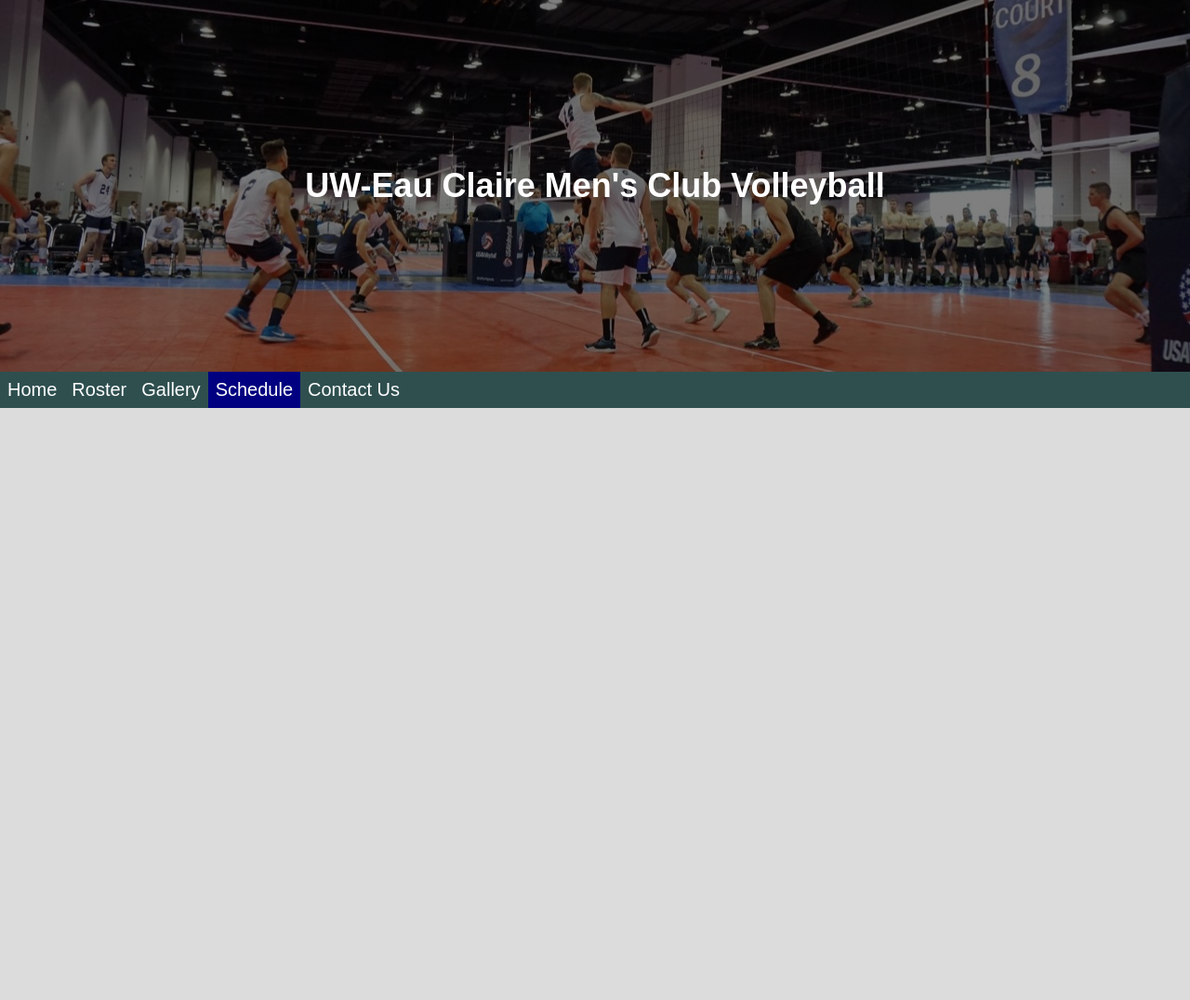
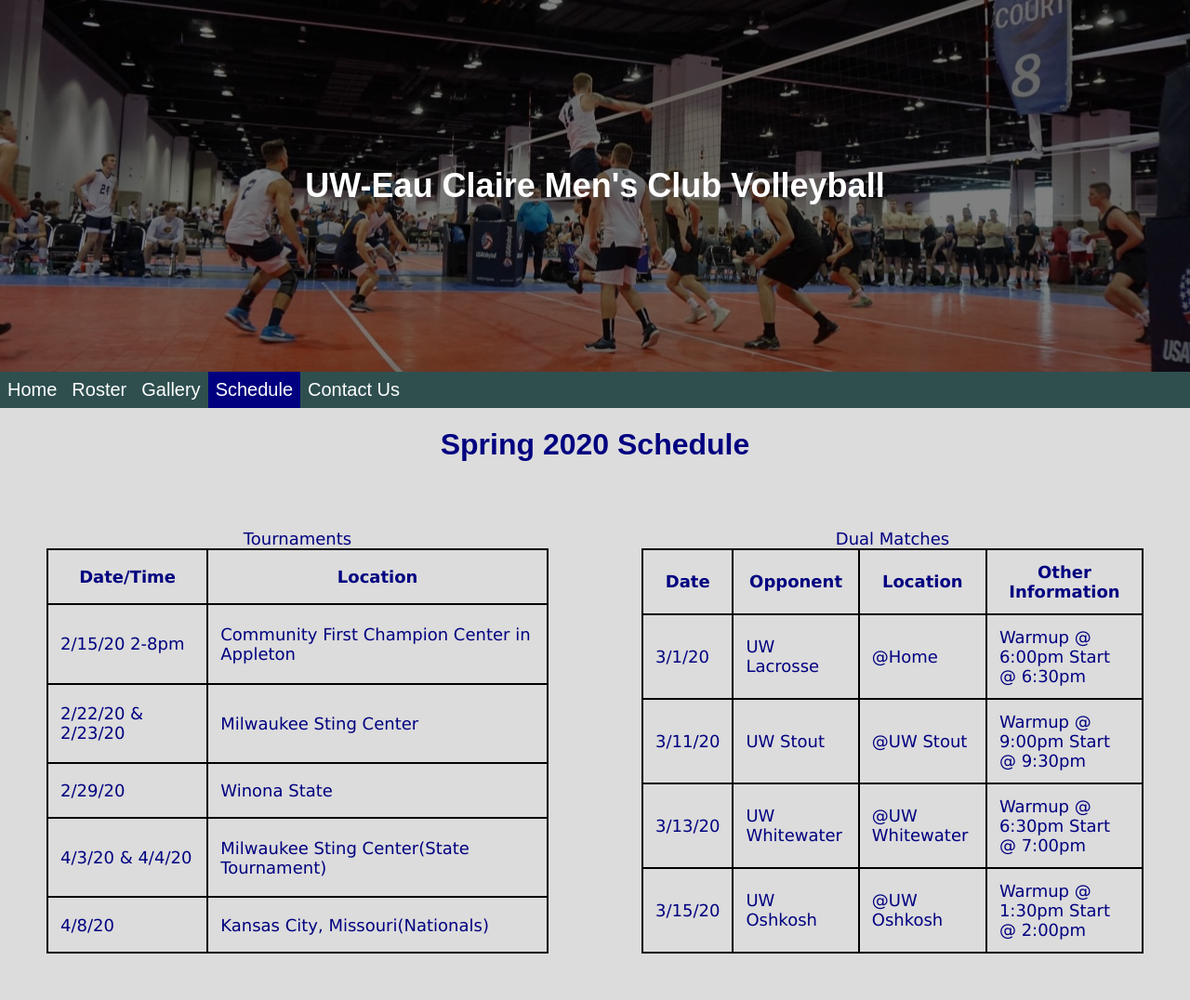
Before and after one commit to kkurtenbach16/Project1, a plain HTML site: page schedule.html in a window 1280 px wide. Shown: the whole page at 93% size. Before the commit the page ends 800 px from the top, so only its background shows below. Drawn offline with Linux system fonts and the light colour scheme.

Commit message:
Updates To Gallery and Schedule page

```diff
--- a/css/style.css
+++ b/css/style.css
@@ -81,7 +81,7 @@ a {
       justify-content: center;
   }
 
-  .body-header > #roster-header {
+  .body-header > #middle-header {
     display: flex;
     flex: 1;
     justify-content: center;
@@ -93,13 +93,37 @@ a {
       margin: 0;
   }
 
-  .body-content .text {
+  .body-content .body-left-header {
+    justify-content: flex-start;
+    flex: 1;
+    padding-left: 20px;
+    color: #000080;
+  }
+
+  .body-content .body-right-header {
+    display: flex;
+    flex: 1;
+    justify-content: flex-start;
+    color: #000080;
+  }
+
+  .body-content .left-text {
       display: flex;
       flex: .8;
       padding-left: 20px;
       line-height: 1.5;
       font-size: 18px;
+      color: black;
   }
+
+  .body-content .right-text {
+    display: flex;
+    flex: .8;
+    padding-left: 20px;
+    line-height: 1.5;
+    font-size: 18px;
+    color: black;
+}
 
   .body-content .media {
       display: flex;
@@ -113,6 +137,7 @@ a {
       flex-direction: row;
       justify-content: center;
       flex: 1;
+      padding: 50px;
   }
 
 #roster-table, th, td {
@@ -121,4 +146,56 @@ a {
     border: 2px solid black;
     border-collapse: collapse;
     padding: 13px;
+    color: #000080;
   }
+
+  .row {
+      display: flex;
+      flex-wrap: wrap;
+      padding: 0 4px;
+      justify-content: center;
+  }
+
+  .column {
+      flex: 25%;
+      max-width: 25%;
+      padding: 0 4px;
+  }
+
+  .column img {
+      margin-top: 8px;
+      vertical-align: middle;
+      width: 100%;
+  }
+
+  #schedule-table-div {
+    display: flex;
+    flex-direction: row;
+    justify-content: center;
+    flex: 1;
+    padding: 50px;
+  }
+
+  #schedule-table, th, td {
+    font-family: Verdana;
+    font-size: 18px;
+    border: 2px solid black;
+    border-collapse: collapse;
+    padding: 13px;
+    color: #000080;
+  }
+
+
+  @media screen and (max-width: 800px) {
+      .column {
+          flex: 50%;
+          max-width: 50%;
+      }
+  }
+
+  @media screen and (max-width: 600px) {
+      .responsive-gallery {
+          flex: 100%;
+          max-width: 100%;
+      }
+  }
--- a/schedule.html
+++ b/schedule.html
@@ -20,5 +20,78 @@
                 <li><a href="contactus.html">Contact Us</a></li>
             </ul>
         </nav>
+        <header>
+            <div class="body-header">
+                <div id="middle-header">
+                    <h1>Spring 2020 Schedule</h1>
+                </div>
+            </div>
+        </header>
+        <div class="body-content">
+            <div id="schedule-table-div">
+                <table id="schedule-table">
+                    <caption>Tournaments</caption>
+                    <tr>
+                        <th>Date/Time</th>
+                        <th>Location</th>
+                    </tr>
+                    <tr>
+                        <td>2/15/20 2-8pm</td>
+                        <td>Community First Champion Center in Appleton</td>
+                    </tr>
+                    <tr>
+                        <td>2/22/20 & 2/23/20</td>
+                        <td>Milwaukee Sting Center</td>
+                    </tr>
+                    <tr>
+                        <td>2/29/20</td>
+                        <td>Winona State</td>
+                    </tr>
+                    <tr>
+                        <td>4/3/20 & 4/4/20</td>
+                        <td>Milwaukee Sting Center(State Tournament)</td>
+                    </tr>
+                    <tr>
+                        <td>4/8/20</td>
+                        <td>Kansas City, Missouri(Nationals)</td>
+                    </tr>
+                </table>
+            </div>
+            <div id="schedule-table-div">
+                <table id="schedule-table">
+                    <caption>Dual Matches</caption>
+                    <tr>
+                        <th>Date</th>
+                        <th>Opponent</th>
+                        <th>Location</th>
+                        <th>Other Information</th>
+                    </tr>
+                    <tr>
+                        <td>3/1/20</td>
+                        <td>UW Lacrosse</td>
+                        <td>@Home</td>
+                        <td>Warmup @ 6:00pm Start @ 6:30pm</td>
+                    </tr>
+                    <tr>
+                        <td>3/11/20</td>
+                        <td>UW Stout</td>
+                        <td>@UW Stout</td>
+                        <td>Warmup @ 9:00pm Start @ 9:30pm</td>
+                    </tr>
+                    <tr>
+                        <td>3/13/20</td>
+                        <td>UW Whitewater</td>
+                        <td>@UW Whitewater</td>
+                        <td>Warmup @ 6:30pm Start @ 7:00pm</td>
+                    </tr>
+                    <tr>
+                        <td>3/15/20</td>
+                        <td>UW Oshkosh</td>
+                        <td>@UW Oshkosh</td>
+                        <td>Warmup @ 1:30pm Start @ 2:00pm</td>
+                    </tr>
+                </table>
+            </div>
+        </div>
     </body>
 </html>
```
Also changed, not shown: gallery.html (+20 -0 lines), index.html (+1 -1 lines), roster.html (+1 -1 lines).
